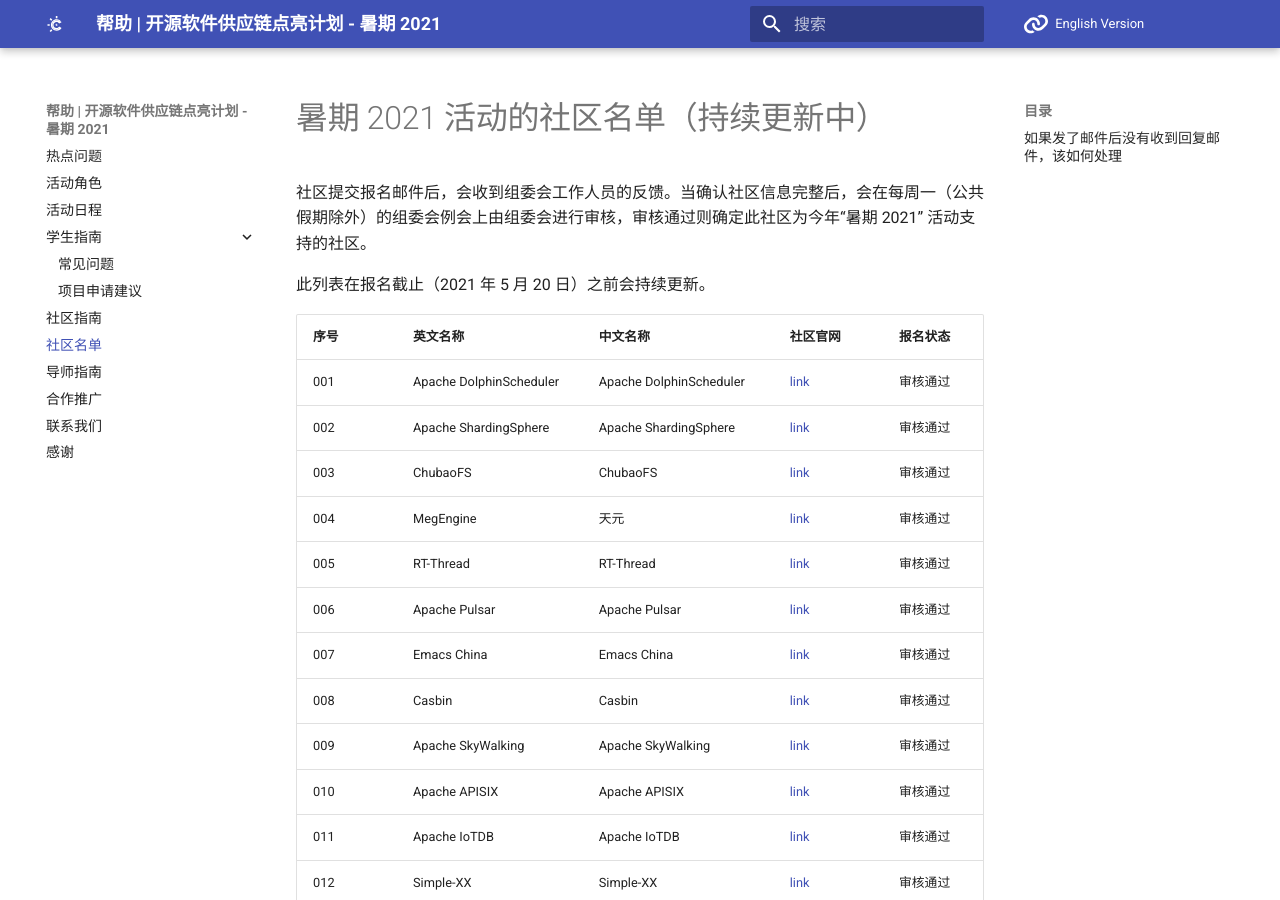
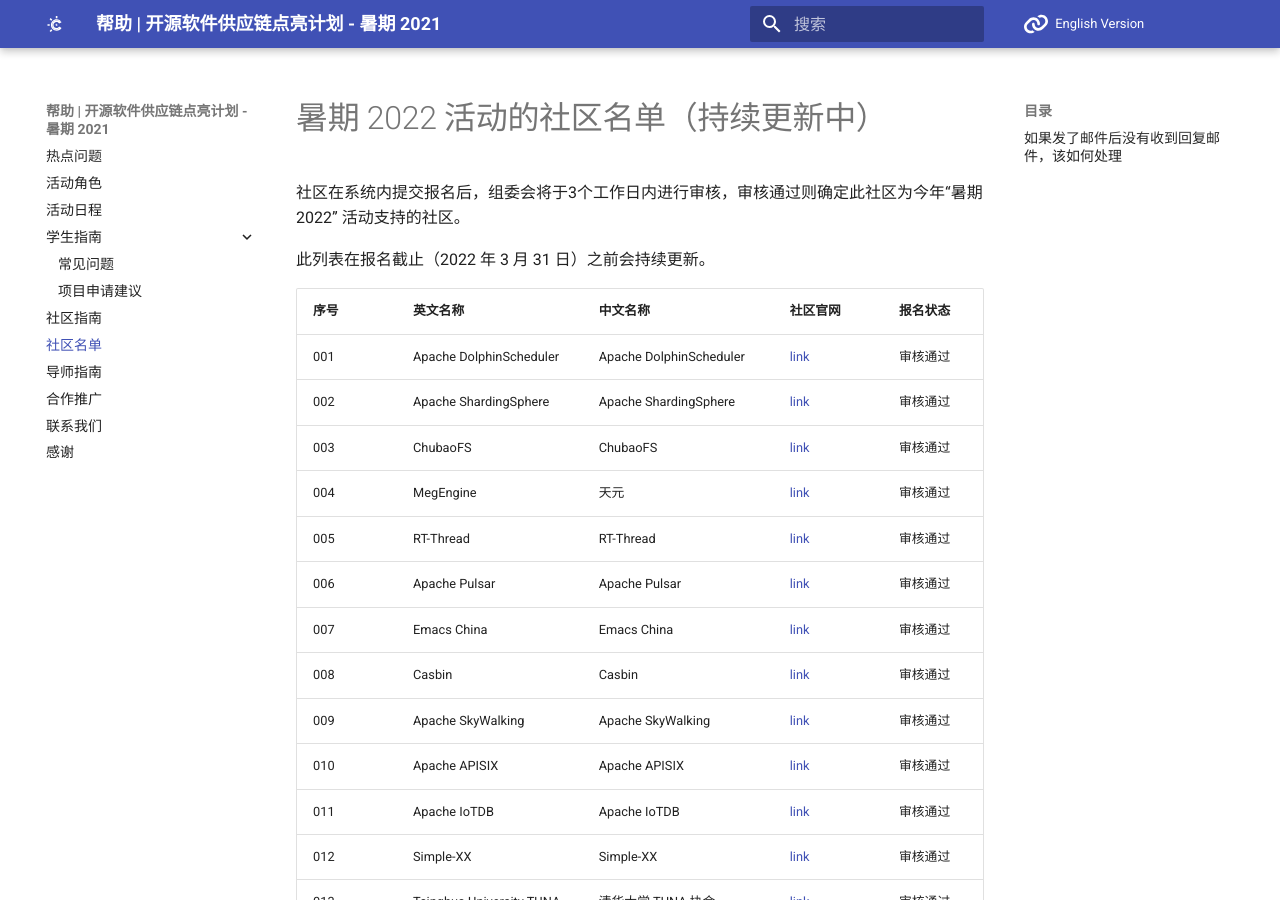
Before and after one commit to summer-ospp/help, an MkDocs documentation site: the page built from docs/communities-list.md, in a window 1280 px wide and 900 px high. Built offline with MkDocs 1.6.1 and Material for MkDocs 9.7.7, drawn with Linux system fonts in a browser that asks for light colours; comment, search, counter and statistics services are not loaded.

Commit message:
Update communities-list.md

```diff
--- a/docs/communities-list.md
+++ b/docs/communities-list.md
@@ -1,8 +1,8 @@
-# 暑期 2021 活动的社区名单（持续更新中）
+# 暑期 2022 活动的社区名单（持续更新中）
 
-社区提交报名邮件后，会收到组委会工作人员的反馈。当确认社区信息完整后，会在每周一（公共假期除外）的组委会例会上由组委会进行审核，审核通过则确定此社区为今年“暑期 2021” 活动支持的社区。
+社区在系统内提交报名后，组委会将于3个工作日内进行审核，审核通过则确定此社区为今年“暑期 2022” 活动支持的社区。
 
-此列表在报名截止（2021 年 5 月 20 日）之前会持续更新。
+此列表在报名截止（2022 年 3 月 31 日）之前会持续更新。
 
 | 序号 | 英文名称                | 中文名称                | 社区官网                                               | 报名状态 |
 | ---- | ----------------------- | ----------------------- | ------------------------------------------------------ | -------- |
```
